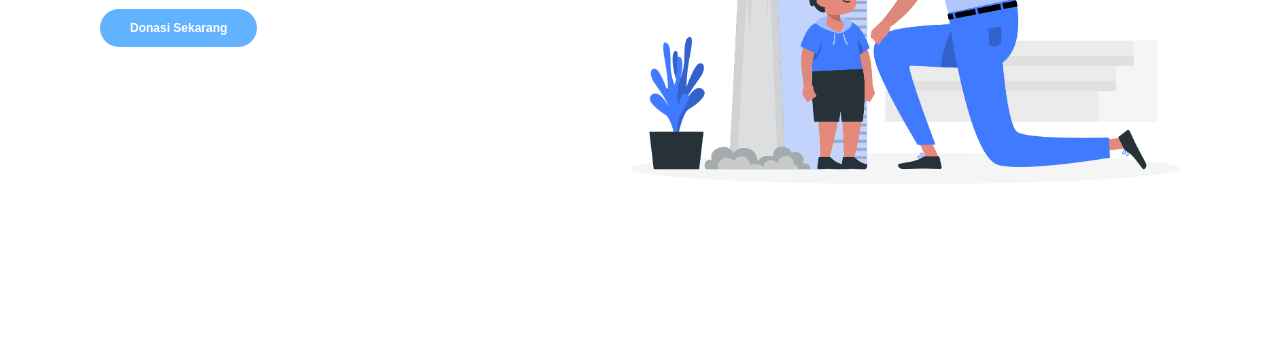
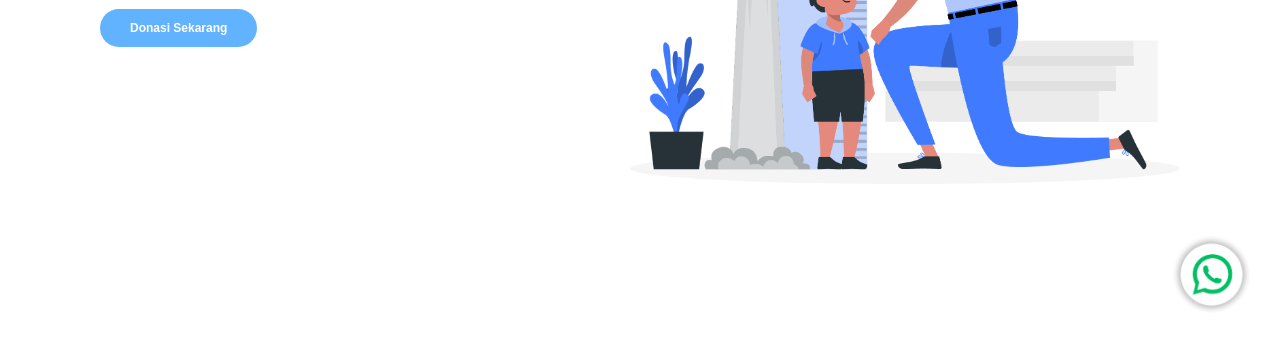
Before and after one commit to dziiikriii/GiveAndHelp.github.io, a plain HTML site: page index-profile.html in a window 1280 px wide. Shown: the part 457-800 px from the top of the page. Drawn offline with nearby package versions, Linux system fonts and the light colour scheme.

Commit message:
menambahkan whatsapp

```diff
--- a/index-profile.html
+++ b/index-profile.html
@@ -10,6 +10,7 @@
     <link rel="stylesheet" href="index-profile.css" />
     <link rel="preconnect" href="https://fonts.googleapis.com" />
     <link rel="preconnect" href="https://fonts.gstatic.com" crossorigin />
+    <link rel="stylesheet" href="style.css" />
     <link
       rel="stylesheet"
       href="https://fonts.googleapis.com/css2?family=Material+Symbols+Outlined:opsz,wght,FILL,GRAD@20..48,100..700,0..1,-50..200"
@@ -65,6 +66,12 @@
       </div>
     </nav>
     <!-- navbar end -->
+
+    <!-- whatsapp start -->
+    <a href="whatsapp://send?text=Hello&phone=+62895632595009"
+      ><img src="assets/wa.png" alt="" class="wa"
+    /></a>
+    <!-- whatsapp end -->
 
     <!-- jumbotron start -->
     <section class="hero" id="home">
--- a/style.css
+++ b/style.css
@@ -54,6 +54,14 @@ body {
   border-radius: 25px;
   width: 85px;
   text-align: center;
+}
+
+.wa {
+  width: 6%;
+  z-index: 9999;
+  position: fixed;
+  bottom: 30px;
+  right: 30px;
 }
 
 .hero .jumbotron {
```
Also changed, not shown: aboutus-log.html (+6 -0 lines), aboutus.html (+6 -0 lines), donasisekarang.html (+8 -0 lines), donation-profile.html (+6 -0 lines), donation.html (+6 -0 lines), index.html (+6 -0 lines), kabarterkini-log.html (+6 -0 lines), kabarterkini.html (+6 -0 lines), laporandonasi-log.html (+6 -0 lines), laporandonasi.html (+6 -0 lines), profile.html (+7 -0 lines).
